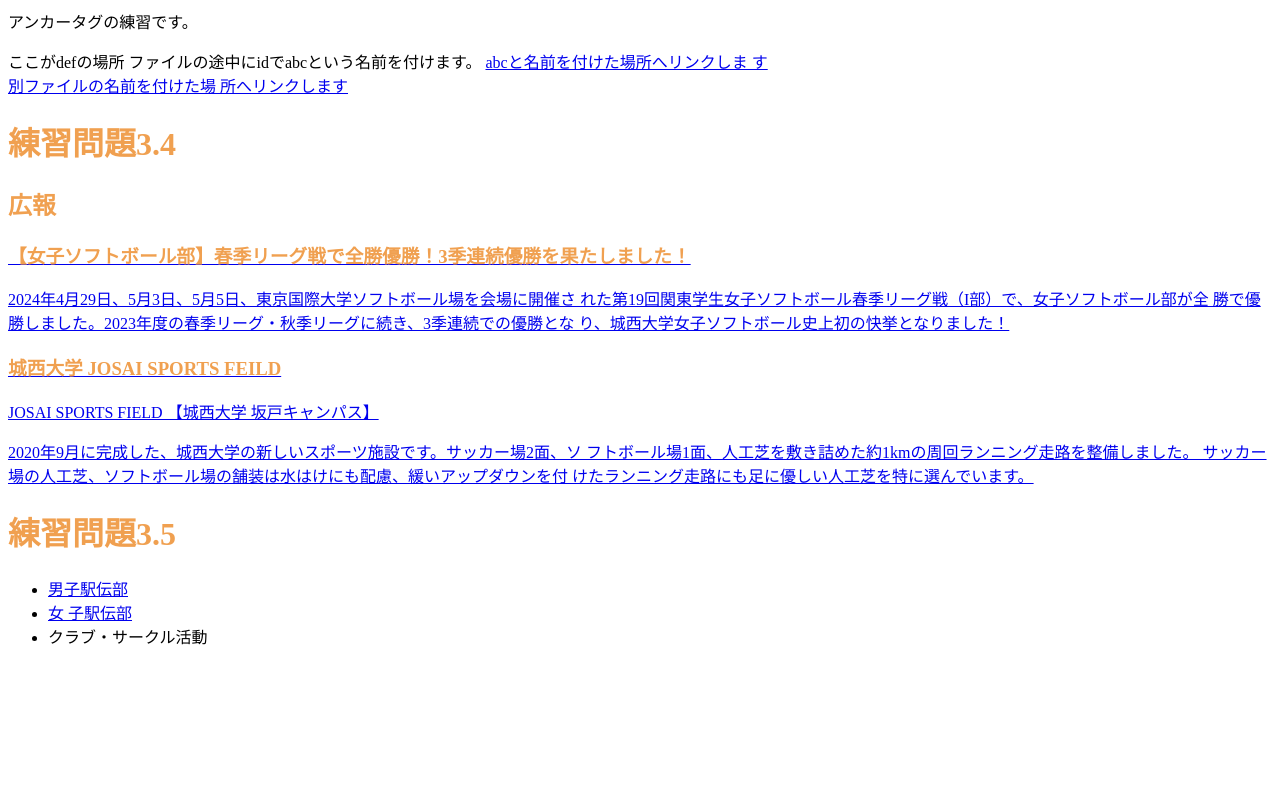
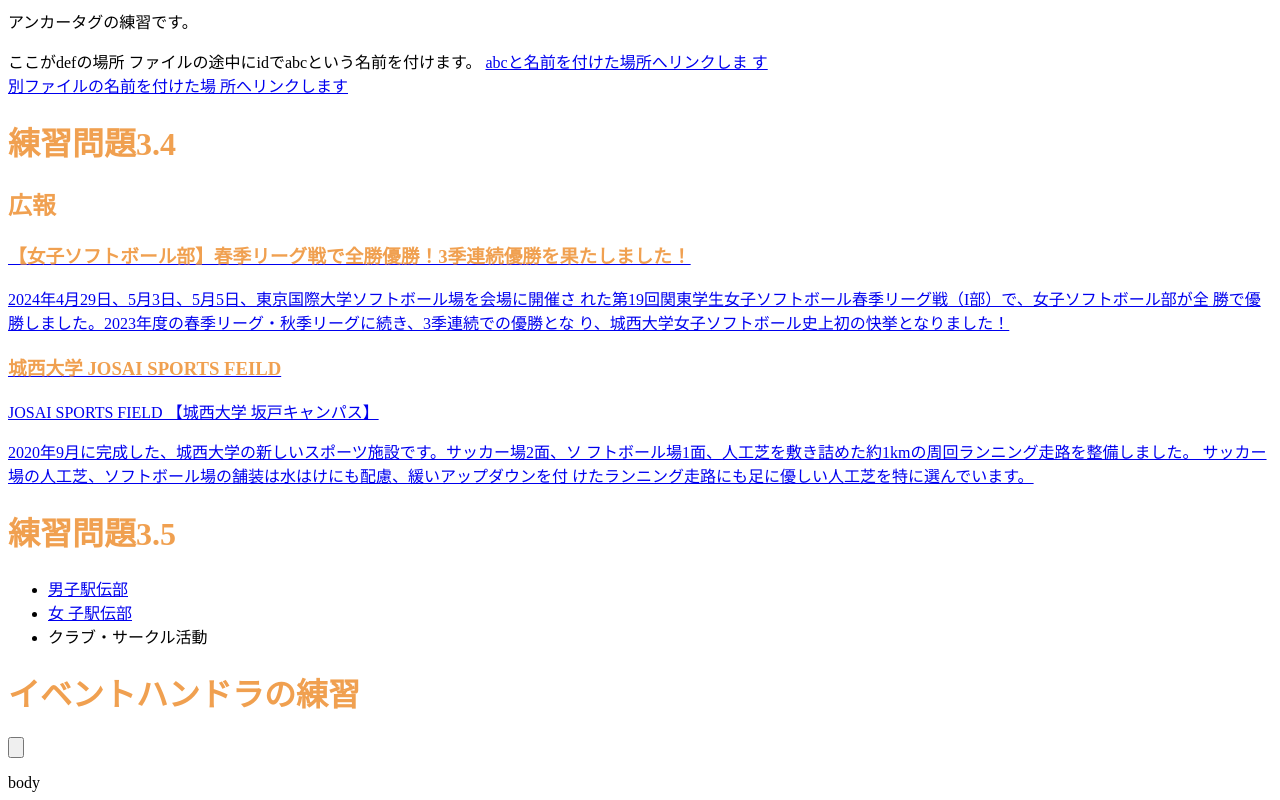
Before and after one commit to liangjiankun/web2024-1, a plain HTML site: page index.html in a window 1280 px wide. Shown: the part 3029-3829 px from the top of the page. Before the commit the page ends 3693 px from the top, so only its background shows below. Drawn offline with Linux system fonts and the light colour scheme.

Commit message:
Update index.html

```diff
--- a/index.html
+++ b/index.html
@@ -242,3 +242,11 @@ label><input type="checkbox" name="kamoku" value="eigo">英語</label>
 
 <title>Web開発の練習2023</title>
 <link rel="stylesheet" href="mystyle.css"> <!-- この行を追加-->
+
+   <h1>イベントハンドラの練習</h1>
+
+   <input type="button"value-"ここをクリック"
+   ondblclick="alert('Hello,liangjiankun');">
+
+</dl>body
+</html>
```
